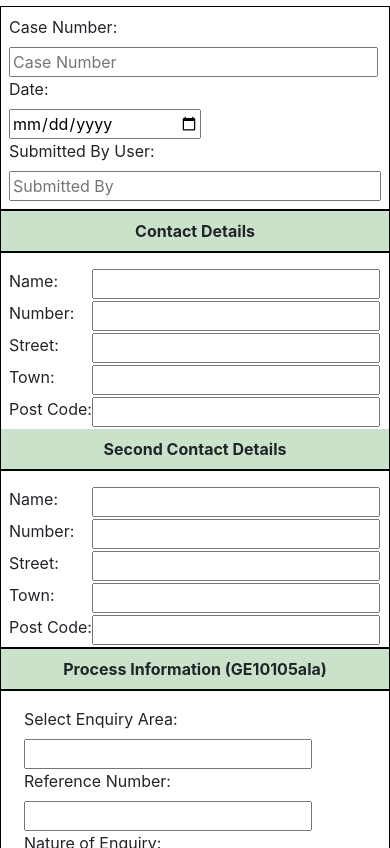
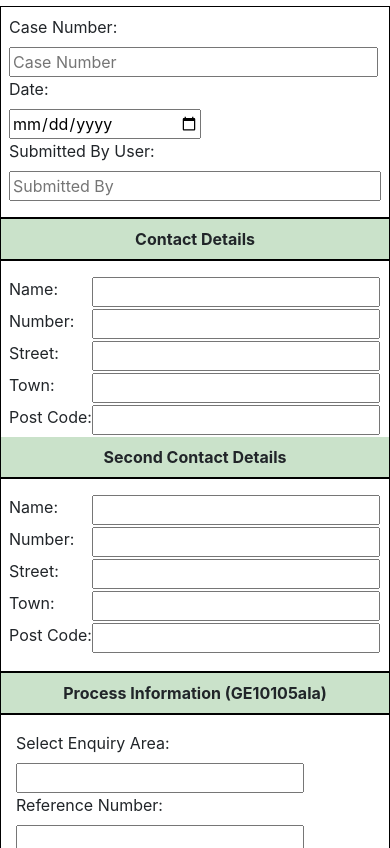
Before and after one commit to inewham/Change-Of-Circumstance, a plain HTML site: page index.html in a window 390 px wide. Shown: the part 252-1100 px from the top of the page. Drawn offline with nearby package versions, Linux system fonts and the light colour scheme.

Commit message:
Updated CSS formatting

```diff
--- a/css/stylesheet.css
+++ b/css/stylesheet.css
@@ -99,3 +99,48 @@ background-color: #CAE2CA;
     margin-top: 1em;
     margin-bottom: 2em;
 }
+
+#r1,
+#r2{
+    padding-bottom: 1rem;
+}
+
+#r3-c1-r2,
+#r3-c1-r3,
+#r3-c1-r4,
+#r3-c1-r5,
+#r4-c1-r2,
+#r4-c1-r3,
+#r4-c1-r4,
+#r4-c1-r5,
+#r4-c1-r6,
+#r4-c1-r7,
+#r4-c1-r8,
+#r4-c1-r9,
+#r4-c1-r10,
+#r4-c1-r11,
+#r4-c1-r12{
+  margin-left: 10rem;
+  margin-right: 10rem;
+}
+
+@media screen and (max-width: 830px){
+  #r3-c1-r2,
+  #r3-c1-r3,
+  #r3-c1-r4,
+  #r3-c1-r5,
+  #r4-c1-r2,
+  #r4-c1-r3,
+  #r4-c1-r4,
+  #r4-c1-r5,
+  #r4-c1-r6,
+  #r4-c1-r7,
+  #r4-c1-r8,
+  #r4-c1-r9,
+  #r4-c1-r10,
+  #r4-c1-r11,
+  #r4-c1-r12{
+    margin-left: 0rem;
+    margin-right: 0rem;
+  }
+}
--- a/index.html
+++ b/index.html
@@ -15,6 +15,10 @@
     <title>Change of Circumstance</title>
   </head>
   <body>
+
+      <!----------------->
+      <!-- Form header -->
+      <!----------------->
       <header>
       <div class="clearfix">
           <img src="images/banner.jpg" alt="Broxtowe Borough Council Logo Banner">
@@ -40,9 +44,9 @@
               </div>
           </div>
 
-
-          <!--------------------------------->
-          <!--Contact Details  -->
+          <!---------------------->
+          <!-- Contact Details  -->
+          <!---------------------->
           <div class="row" id="r2">
               <div class="col colConDetails">
                     <div class="headingBgColor" id="r2-c1-r1-c1">
@@ -89,8 +93,9 @@
                     </div>
                   </div>
               </div>
-<!--              -----------------------------
-              Second Contact Details  -->
+              <!----------------------------->
+              <!-- Second Contact Details  -->
+              <!----------------------------->
               <div class="col colConDetails">
                     <div class="headingBgColor" id="r2-c2-r1-c1">
                         <label>Second Contact Details</label>
@@ -137,10 +142,11 @@
                   </div>
               </div>
           </div>
-          <!--------------------------------->
-
+          <!------------------------------------------------->
+          <!-- Change of Circumstance Process Information  -->
+          <!------------------------------------------------->
           <div class="row" id="r3">
-              <div class="col" id="r3-c1">
+              <div class="col col-sm" id="r3-c1">
                   <div class="row headingBgColor" id="r3-c1-r1">
                       <label>Process Information (GE10105ala)</label>
                   </div>
@@ -182,7 +188,9 @@
               </div>
           </div>
 
-          <!--------------------------------->
+          <!------------------------------>
+          <!-- Back Office Information  -->
+          <!------------------------------>
 
           <div class="row" id="r4">
               <div class="col" id="r4-c1">
@@ -292,7 +300,7 @@
       </div>
 
       <div id="editor"></div>
-      <div id="cmdCont"><button id="cmd">generate PDF</button></div>
+      <div id="cmdCont"><button id="cmd">Generate PDF</button></div>
 
     <!-- Optional JavaScript -->
     <!-- jQuery first, then Popper.js, then Bootstrap JS -->
```
